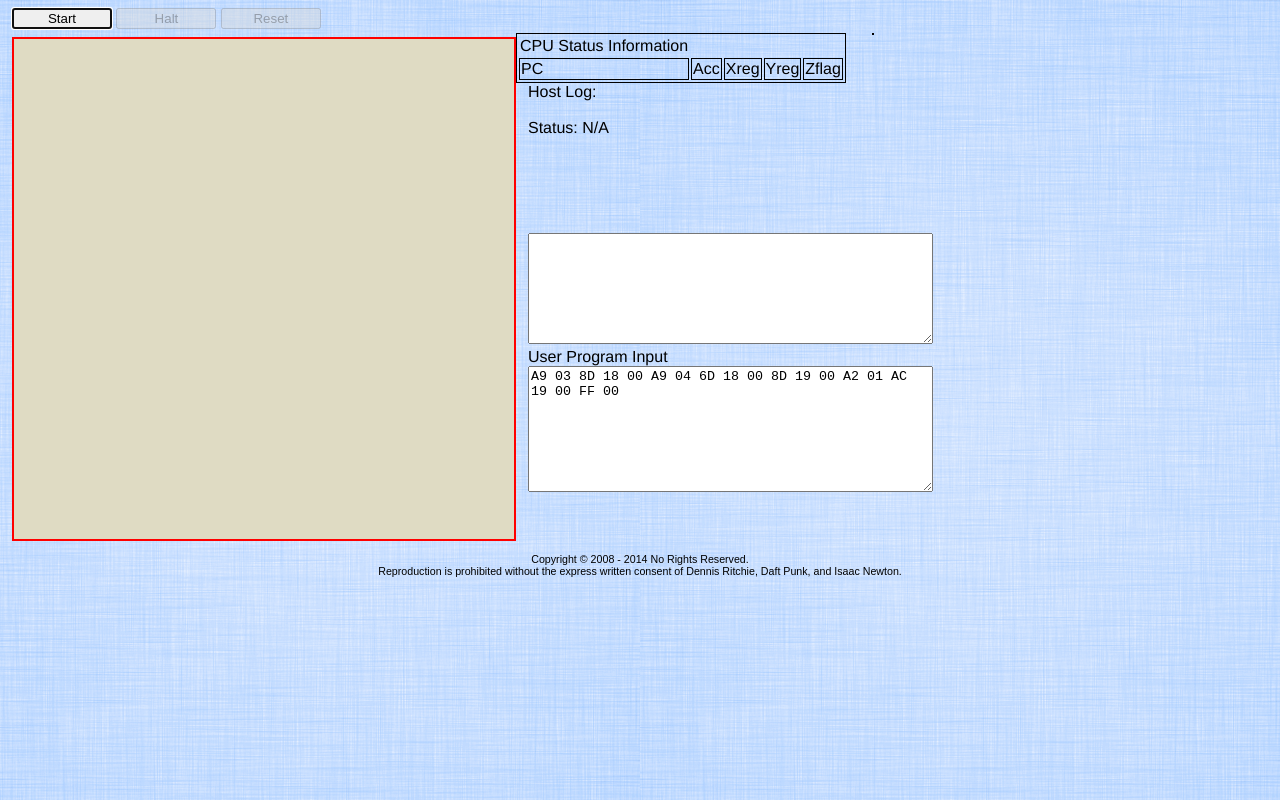
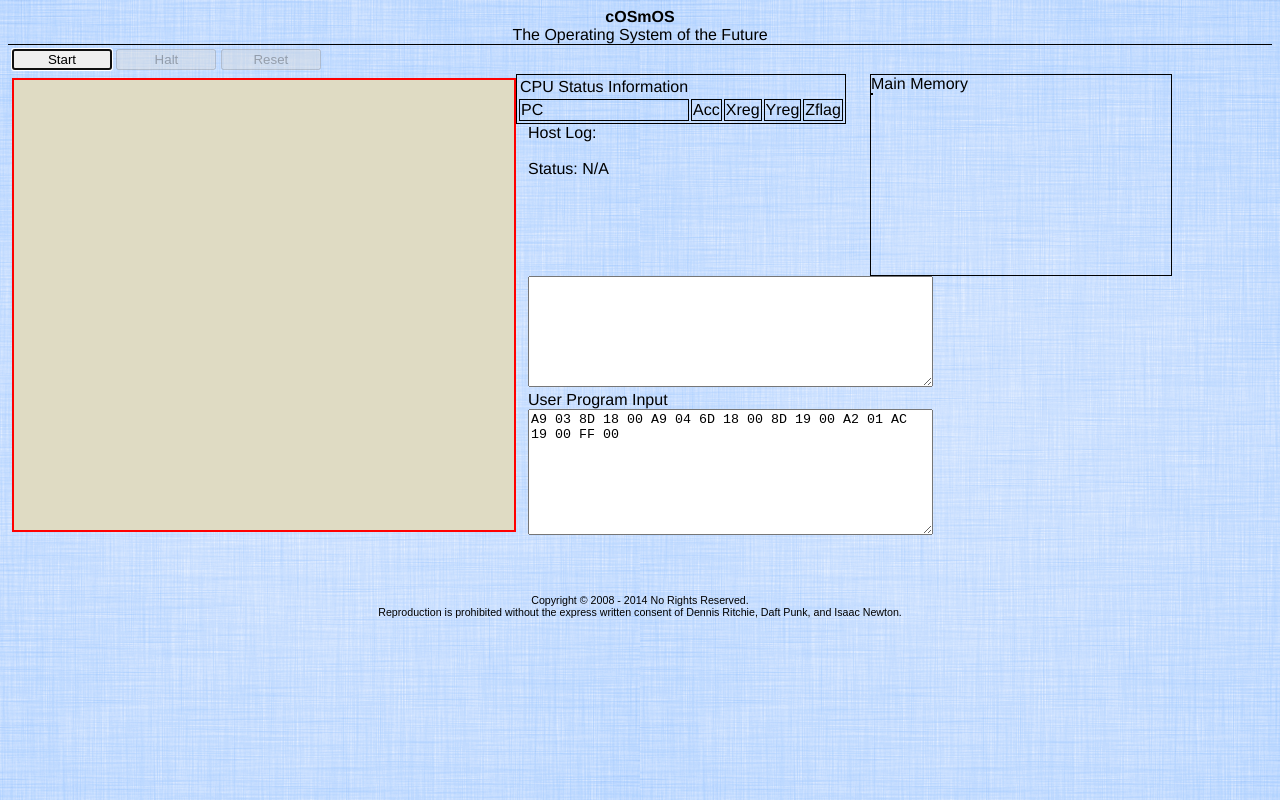
Before and after one commit to AndrewBaran/TypeScriptOS, a plain HTML site: page index.html in a window 1280 px wide. Drawn offline with Linux system fonts and the light colour scheme.

Commit message:
Minor html changes

```diff
--- a/dist/scripts/host/cpu.js
+++ b/dist/scripts/host/cpu.js
@@ -53,7 +53,8 @@ var TSOS;
                 // Get real instruction from memory
                 var nextInstruction = _MemoryManager.getByte(this.PC, _CurrentPCB.processID);
             } else {
-                // TODO Destroy program; BSOD; kernel panic
+                // TODO Probably better to remove program instead
+                _Kernel.krnTrapError("Error! PC must be in range: 0 <= PC <= " + _MemoryConstants.PROCESS_SIZE);
             }
 
             // Convert PC to decimal equivalent
@@ -262,9 +263,6 @@ var TSOS;
                     var hexString = _MemoryManager.getData(memoryAddress, _CurrentPCB.processID);
                     var hexValue = parseInt(hexString);
 
-                    console.log("hex = " + hexValue);
-                    console.log("x reg = " + this.Xreg);
-
                     // Set Zflag if equal
                     if (hexValue === this.Xreg) {
                         this.Zflag = 1;
--- a/dist/styles/tsos.css
+++ b/dist/styles/tsos.css
@@ -32,6 +32,15 @@ h3
 	font-size: 16pt;
 	font-weight: normal;
 	font-style: normal;
+}
+
+/* Container of header with title */
+#pageHeader
+{
+	text-align: center;
+	font-size: 16px;
+
+	border-bottom: 1px solid black;
 }
 
 /* Container for content of page */
@@ -89,6 +98,7 @@ h3
 	margin-right: 100px;
 	overflow: auto;
 	float: right;
+	border: 1px solid black;
 }
 
 /* Table containing main memory data structure */
--- a/index.html
+++ b/index.html
@@ -40,6 +40,12 @@
 
 <body onload="onDocumentLoad();">
 
+<div id="pageHeader">
+	<b>cOSmOS</b>
+	<br />
+	The Operating System of the Future
+</div>
+
 <div id="divMain">
 
 	<div id="divButtonBar">
@@ -73,12 +79,13 @@
 	<div id="divConsole">
 		<canvas id="display"
 				width="500px"
-				height="500px"
+				height="450px"
 				tabindex="3">
 	  	</canvas>
 	</div>
 
 	<div id="divMainMemory">
+		Main Memory
 		<table id="mainMemory">
 		</table>
 	</div>
--- a/source/styles/tsos.css
+++ b/source/styles/tsos.css
@@ -32,6 +32,15 @@ h3
 	font-size: 16pt;
 	font-weight: normal;
 	font-style: normal;
+}
+
+/* Container of header with title */
+#pageHeader
+{
+	text-align: center;
+	font-size: 16px;
+
+	border-bottom: 1px solid black;
 }
 
 /* Container for content of page */
@@ -89,6 +98,7 @@ h3
 	margin-right: 100px;
 	overflow: auto;
 	float: right;
+	border: 1px solid black;
 }
 
 /* Table containing main memory data structure */
```
Also changed, not shown: 1 other file.
